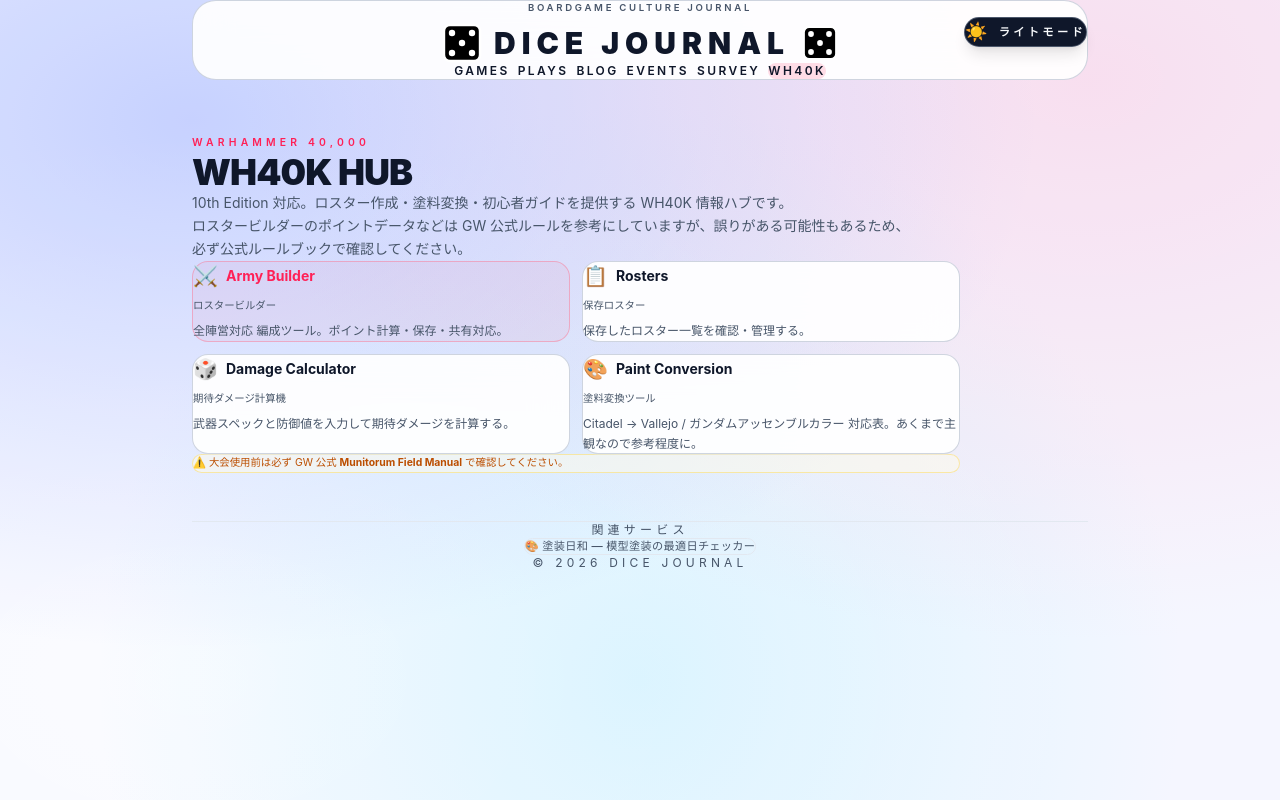
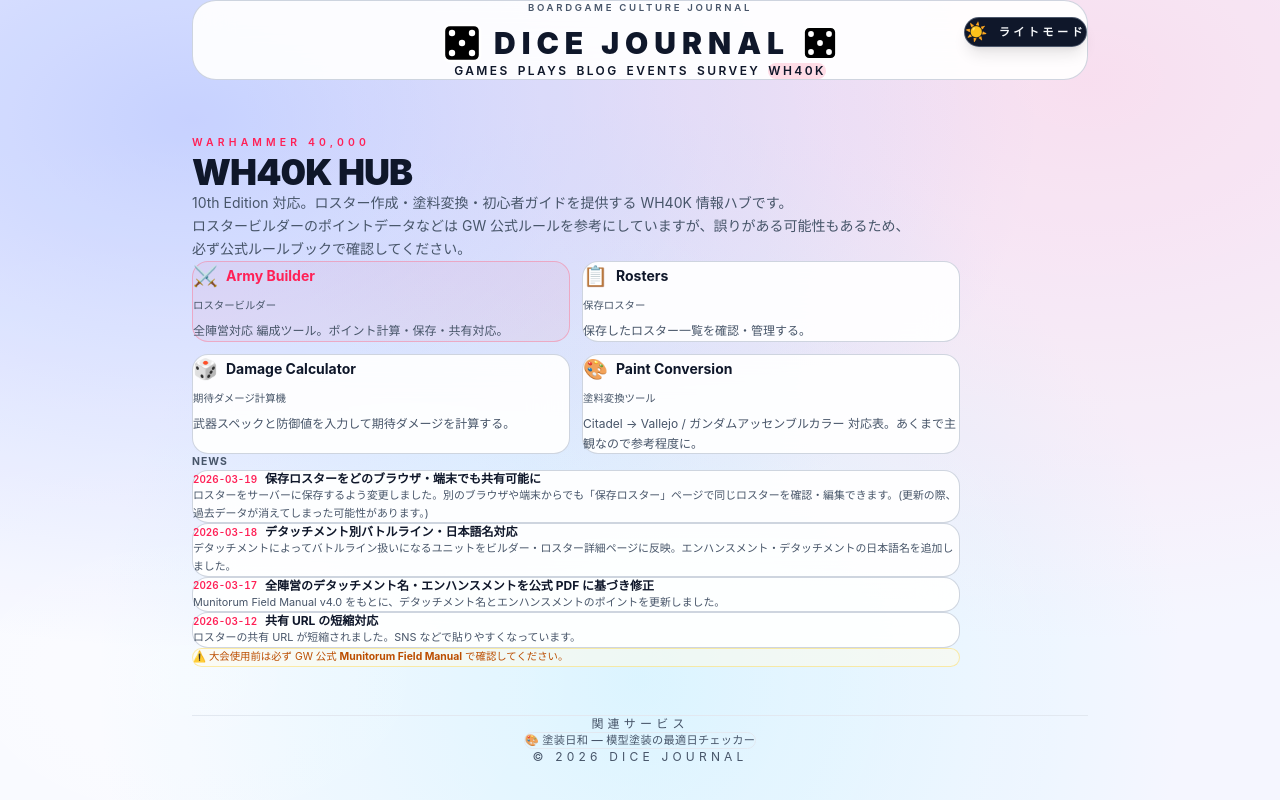
Before and after one commit to k713shino/my-boardgame-site, a Next.js app: page /wh40k in a window 1280 px wide. Built offline with nearby package versions, Linux system fonts and the light colour scheme; no server answers.

Commit message:
wh40kページにNewsセクションを用意

```diff
--- a/src/app/wh40k/page.tsx
+++ b/src/app/wh40k/page.tsx
@@ -6,6 +6,29 @@ export const metadata: Metadata = {
   description:
     "Warhammer 40,000 情報ハブ。Aeldari ロスタービルダー、ユニットリファレンス、初心者ガイド。",
 };
+
+const NEWS = [
+  {
+    date: "2026-03-19",
+    title: "保存ロスターをどのブラウザ・端末でも共有可能に",
+    body: "ロスターをサーバーに保存するよう変更しました。別のブラウザや端末からでも「保存ロスター」ページで同じロスターを確認・編集できます。(更新の際、過去データが消えてしまった可能性があります。)",
+  },
+  {
+    date: "2026-03-18",
+    title: "デタッチメント別バトルライン・日本語名対応",
+    body: "デタッチメントによってバトルライン扱いになるユニットをビルダー・ロスター詳細ページに反映。エンハンスメント・デタッチメントの日本語名を追加しました。",
+  },
+  {
+    date: "2026-03-17",
+    title: "全陣営のデタッチメント名・エンハンスメントを公式 PDF に基づき修正",
+    body: "Munitorum Field Manual v4.0 をもとに、デタッチメント名とエンハンスメントのポイントを更新しました。",
+  },
+  {
+    date: "2026-03-12",
+    title: "共有 URL の短縮対応",
+    body: "ロスターの共有 URL が短縮されました。SNS などで貼りやすくなっています。",
+  },
+];
 
 const LINKS = [
   {
@@ -88,6 +111,29 @@ export default function WH40KHubPage() {
         ))}
       </div>
 
+      {/* News */}
+      <section className="space-y-3">
+        <h2 className="text-[0.65rem] font-bold uppercase tracking-widest text-muted">
+          News
+        </h2>
+        <div className="space-y-2">
+          {NEWS.map((item, i) => (
+            <div
+              key={i}
+              className="surface-card rounded-2xl px-5 py-4 space-y-1"
+            >
+              <div className="flex flex-wrap items-center gap-2">
+                <time className="text-[0.62rem] font-semibold tabular-nums text-rose-500">
+                  {item.date}
+                </time>
+                <p className="text-xs font-bold">{item.title}</p>
+              </div>
+              <p className="text-[0.68rem] text-muted leading-relaxed">{item.body}</p>
+            </div>
+          ))}
+        </div>
+      </section>
+
       {/* Note */}
       <p className="rounded-xl border border-amber-300/40 bg-amber-50/50 px-4 py-3 text-[0.65rem] leading-relaxed text-amber-700 dark:border-amber-500/20 dark:bg-amber-500/5 dark:text-amber-400">
         ⚠️ 大会使用前は必ず GW 公式{" "}
```
